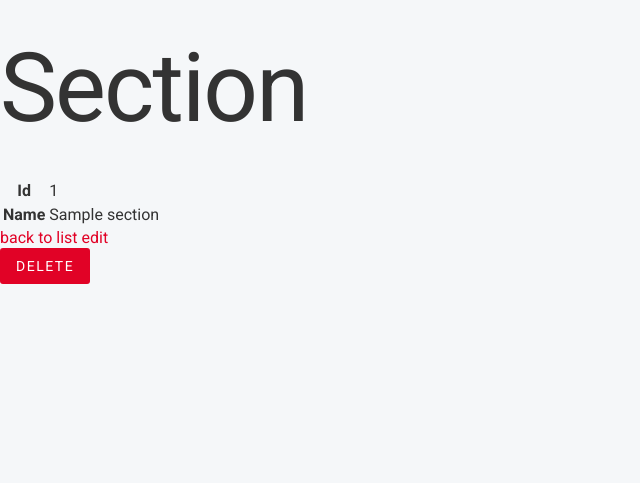
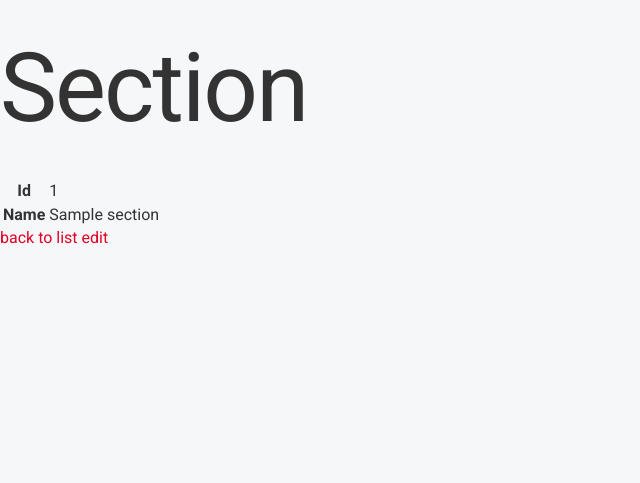
Before and after one commit to piszczek/hackhaton, a Symfony app: template templates/section/show.html.twig in a window 1280 px wide. Shown: the top 483 px of the page, without its empty margins (0-640 px from the left). Run offline with Twig, Linux system fonts and the light colour scheme; the template is opened without the code that fills it: most values are stand-ins (such as "Sample title", 1, 10 or a date in 2020); some libraries are stand-ins or nearby versions.

Commit message:
hide delete

```diff
--- a/templates/section/_delete_form.html.twig
+++ b/templates/section/_delete_form.html.twig
@@ -1,5 +1,5 @@
-<form method="post" action="{{ path('section_delete', {'id': section.id}) }}" onsubmit="return confirm('Are you sure you want to delete this item?');">
-    <input type="hidden" name="_method" value="DELETE">
-    <input type="hidden" name="_token" value="{{ csrf_token('delete' ~ section.id) }}">
-    <button class="mdl-button">Delete</button>
-</form>
+{#<form method="post" action="{{ path('section_delete', {'id': section.id}) }}" onsubmit="return confirm('Are you sure you want to delete this item?');">#}
+    {#<input type="hidden" name="_method" value="DELETE">#}
+    {#<input type="hidden" name="_token" value="{{ csrf_token('delete' ~ section.id) }}">#}
+    {#<button class="mdl-button">Delete</button>#}
+{#</form>#}
```
